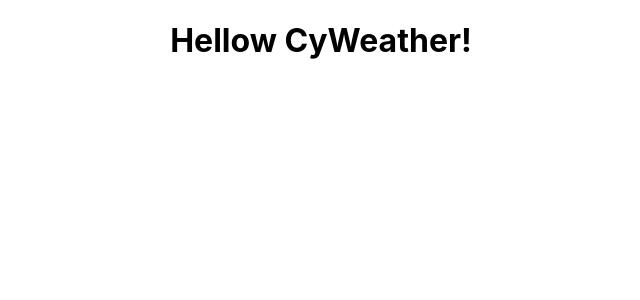
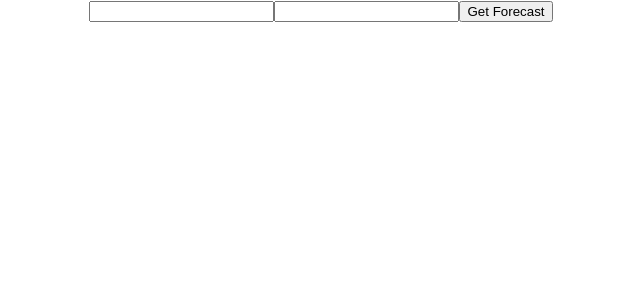
Before and after one commit to hermitex/cyweather, a React (Create React App) app: page / in a window 1280 px wide. Shown: the top 300 px of the page, without its empty margins (319-959 px from the left). Built offline with nearby package versions, Linux system fonts and the light colour scheme.

Commit message:
implement fetch weather forecast data with axios

```diff
--- a/package.json
+++ b/package.json
@@ -6,6 +6,7 @@
     "@testing-library/jest-dom": "^5.16.4",
     "@testing-library/react": "^13.3.0",
     "@testing-library/user-event": "^13.5.0",
+    "axios": "^0.27.2",
     "formik": "^2.2.9",
     "react": "^18.2.0",
     "react-dom": "^18.2.0",
--- a/src/App.js
+++ b/src/App.js
@@ -1,9 +1,10 @@
 import './App.css';
+import Search from './components/Search';
 
 function App() {
   return (
     <div className="App">
-     <h1>Hellow CyWeather!</h1>
+     <Search/>
     </div>
   );
 }
--- a/src/components/Search.jsx
+++ b/src/components/Search.jsx
@@ -1,7 +1,80 @@
-function Search() {
+import { Formik } from "formik";
+import getWeatherData from "./getWeatherData";
+
+const isValidCoordinate = (value, min, max) => {
+  return Number(value) && Number(value) >= min && Number(value) <= max;
+};
+
+const Search = () => {
   return (
-    <div>Search</div>
-  )
-}
+    <div>
+      <Formik
+        initialValues={{
+          latitude: "",
+          longitude: "",
+        }}
+        validate={(values) => {
+          const errors = {};
+          if (!values.latitude) {
+            errors.latitude = "Required";
+          } else if (!isValidCoordinate(values.latitude, -90, 90)) {
+            errors.latitude = "Invalid latitude";
+          }
+          if (!values.longitude) {
+            errors.longitude = "Required";
+          } else if (!isValidCoordinate(values.longitude, -180, 180)) {
+            errors.longitude = "Invalid longitude";
+          }
+          return errors;
+        }}
+        onSubmit={async (values, { setSubmitting }) => {
+          const weatherData = await getWeatherData(
+            [values.latitude, values.longitude],
+            [
+              "temperature_2m",
+              "windspeed_120m",
+              "relativehumidity_2m",
+              "cloudcover_mid",
+            ]
+          );
+          console.log(weatherData);
+          setSubmitting(false);
+        }}
+      >
+        {({
+          values,
+          errors,
+          touched,
+          handleChange,
+          handleBlur,
+          handleSubmit,
+          isSubmitting,
+        }) => (
+          <form onSubmit={handleSubmit}>
+            <input
+              type="text"
+              name="latitude"
+              onChange={handleChange}
+              onBlur={handleBlur}
+              value={values.latitude}
+            />
+            {errors.latitude && touched.latitude && errors.latitude}
+            <input
+              type="text"
+              name="longitude"
+              onChange={handleChange}
+              onBlur={handleBlur}
+              value={values.longitude}
+            />
+            {errors.longitude && touched.longitude && errors.longitude}
+            <button type="submit" disabled={isSubmitting}>
+              Get Forecast
+            </button>
+          </form>
+        )}
+      </Formik>
+    </div>
+  );
+};
 
-export default Search
+export default Search;
--- /dev/null
+++ b/src/components/getWeatherData.jsx
@@ -0,0 +1,16 @@
+import axios from "axios";
+
+const getWeatherData = async ([latitude, longitude], params) => {
+  let promises = params.map(async (param) => {
+    try {
+      const url = `https://api.open-meteo.com/v1/forecast?latitude=${latitude}&longitude=${longitude}&hourly=${param}`;
+      const response = await axios.get(url);
+      return response.data;
+    } catch (error) {
+      console.log(error);
+    }
+  });
+  return await Promise.all(promises);
+};
+
+export default getWeatherData;
```
Also changed, not shown: 1 other file (tests, documents, lock files or other folders).
